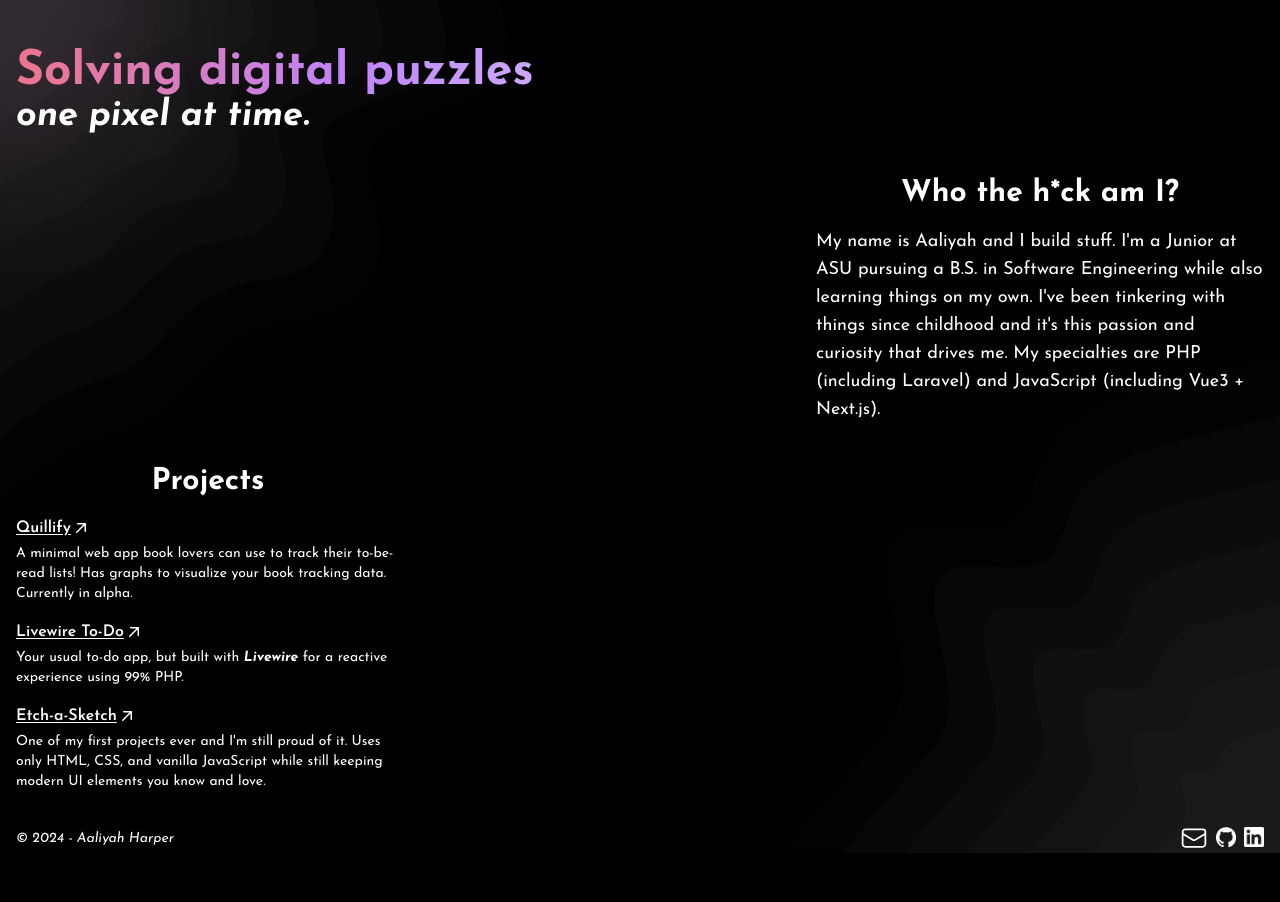
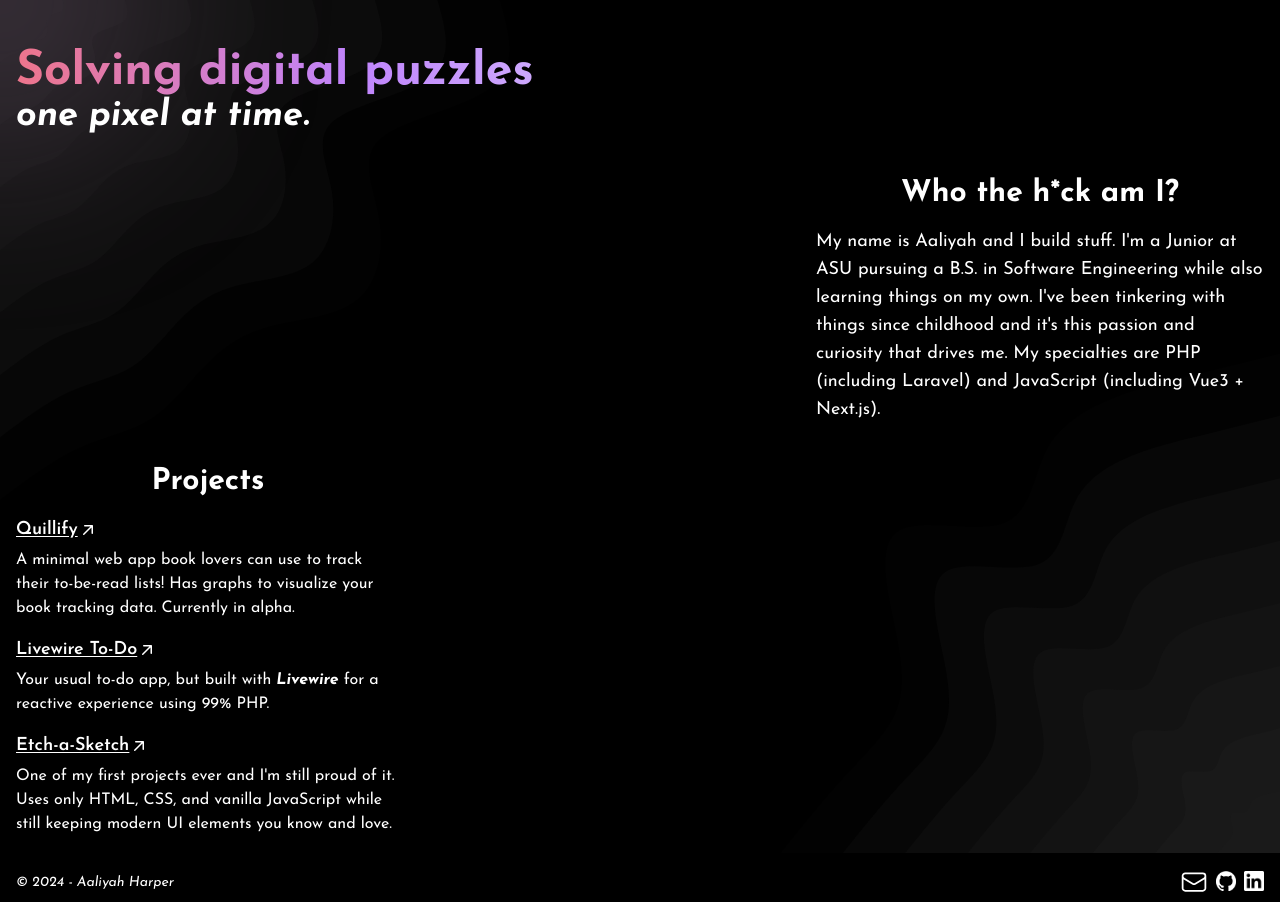
Before and after one commit to aileks/aileks.github.io, a Next.js app: page / in a window 1280 px wide. Before the commit the page ends 858 px from the top, so only its background shows below. Built offline with nearby package versions, Linux system fonts and the light colour scheme.

Commit message:
text size changes

```diff
--- a/src/app/page.tsx
+++ b/src/app/page.tsx
@@ -266,11 +266,13 @@
 
           <ul className="space-y-4 text-center sm:text-left">
             <li>
+              <span className="text-lg">
                 <AnimatedLink
                   href={'https://www.quillify-app.com/'}
                   text={'Quillify'}
                 />
-              <p className="text-sm mt-1">
+              </span>
+              <p className="mt-1">
                 A minimal web app book lovers can use to track their to-be-read
                 lists! Has graphs to visualize your book tracking data.
                 Currently in alpha.
@@ -278,11 +280,13 @@
             </li>
 
             <li>
+              <span className="text-lg">
                 <AnimatedLink
                   href={'https://github.com/aileks/livewire-todo'}
                   text={'Livewire To-Do'}
                 />
-              <p className="text-sm mt-1">
+              </span>
+              <p className="mt-1">
                 Your usual to-do app, but built with{' '}
                 <Link
                   href="https://livewire.laravel.com/"
@@ -295,11 +299,13 @@
             </li>
 
             <li>
+              <span className="text-lg">
                 <AnimatedLink
                   href={'https://github.com/aileks/etch-a-sketch'}
                   text={'Etch-a-Sketch'}
                 />
-              <p className="text-sm mt-1">
+              </span>
+              <p className="mt-1">
                 One of my first projects ever and I&apos;m still proud of it.
                 Uses only HTML, CSS, and vanilla JavaScript while still keeping
                 modern UI elements you know and love.
```
Lines whose indentation alone changed are shown as unchanged.
